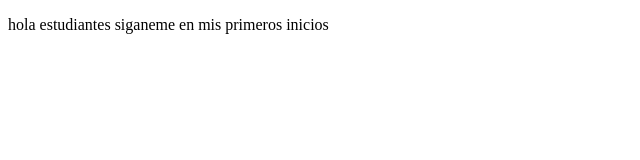
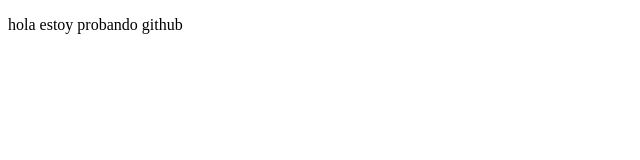
Before and after one commit to lars920828/ProyectoDemoCursoPrework, a plain HTML site: page index.html in a window 1280 px wide. Shown: the whole page, without its empty margins (0-640 px from the left). Drawn offline with Linux system fonts and the light colour scheme.

Commit message:
cambios que agregamos

```diff
--- a/index.html
+++ b/index.html
@@ -8,7 +8,7 @@
 </head>
 <body>
     <p>
-        hola estudiantes siganeme en mis primeros inicios
+        hola estoy probando github
     </p>
 </body>
 </html>
```
